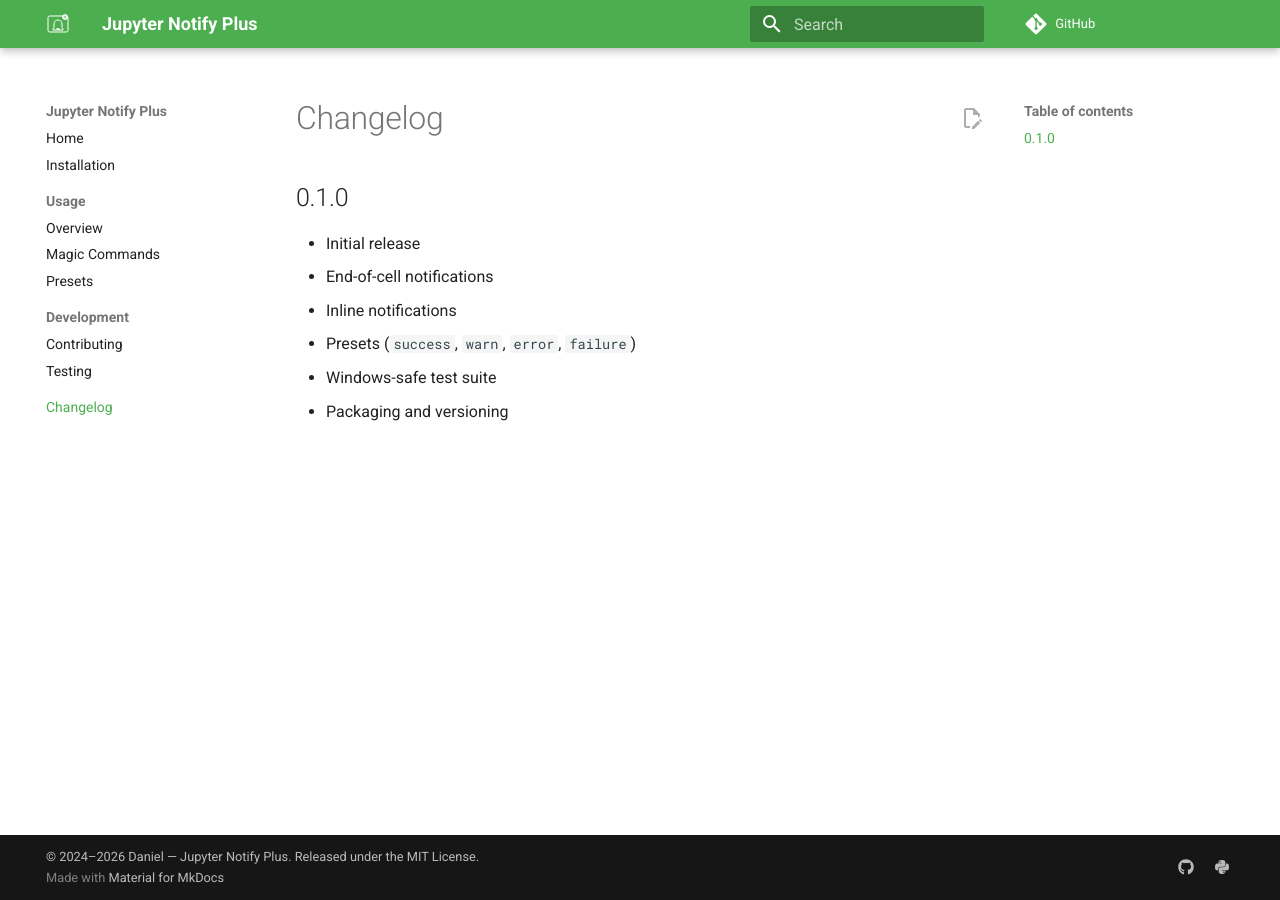
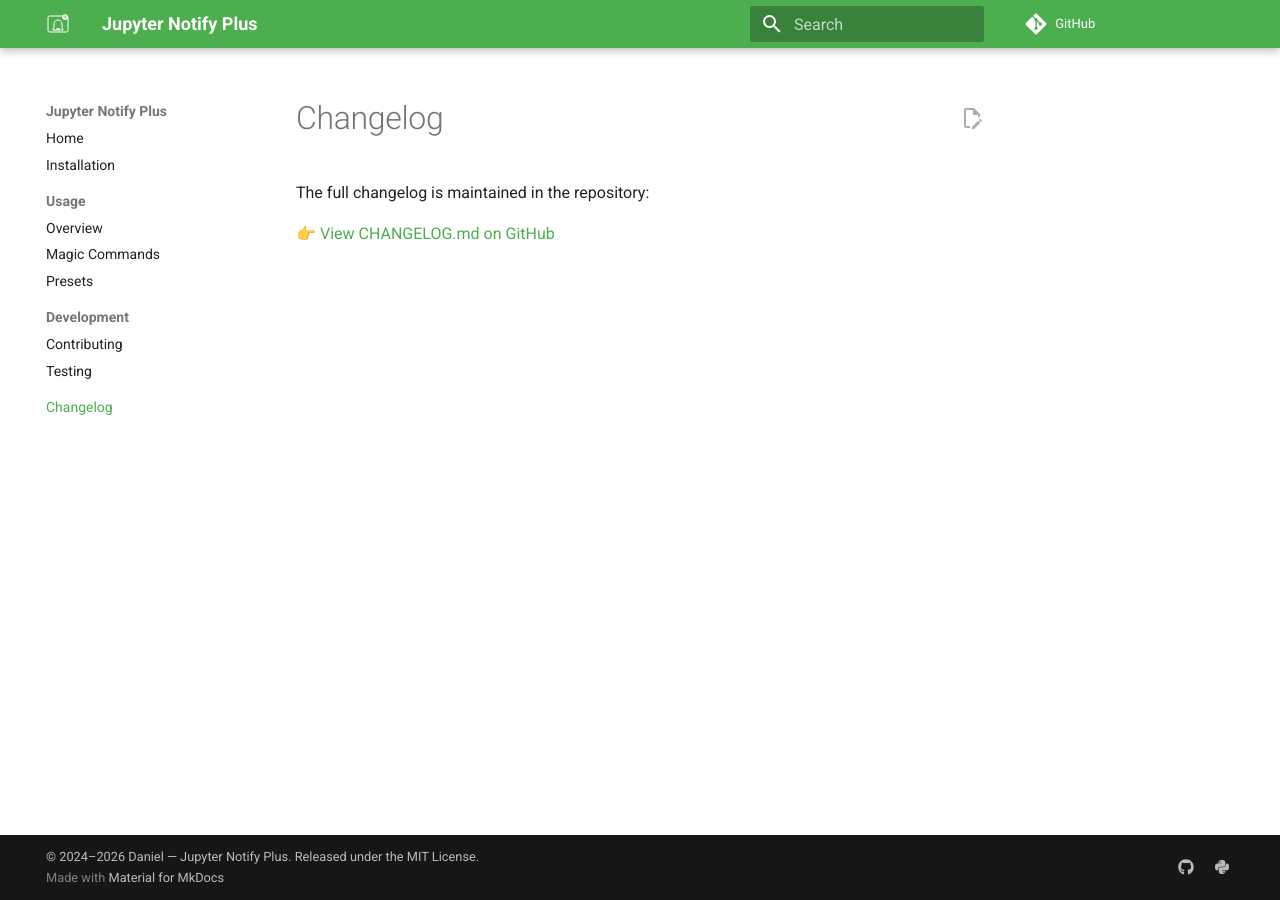
Before and after one commit to cngmid/jupyternotifyplus, an MkDocs documentation site: the page built from docs/changelog.md, in a window 1280 px wide. Built offline with MkDocs 1.6.1 and Material for MkDocs 9.7.7, drawn with Linux system fonts in a browser that asks for light colours; comment, search, counter and statistics services are not loaded.

Commit message:
doc: link doc changelog to CHANGELOG

```diff
--- a/docs/changelog.md
+++ b/docs/changelog.md
@@ -1,10 +1,5 @@
 # Changelog
 
-## 0.1.0
+The full changelog is maintained in the repository:
 
-- Initial release
-- End-of-cell notifications
-- Inline notifications
-- Presets (`success`, `warn`, `error`, `failure`)
-- Windows-safe test suite
-- Packaging and versioning
+👉 [View CHANGELOG.md on GitHub](https://github.com/cngmid/jupyternotifyplus/blob/main/CHANGELOG.md)
```
